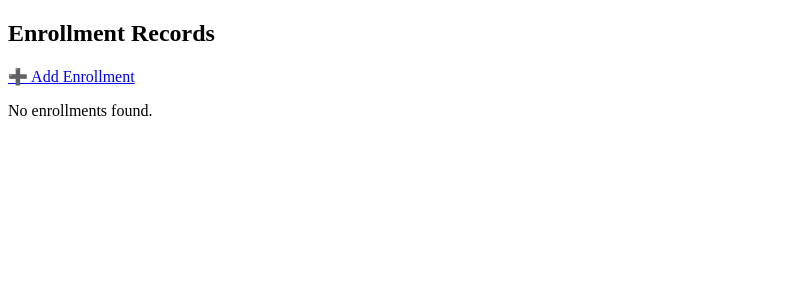
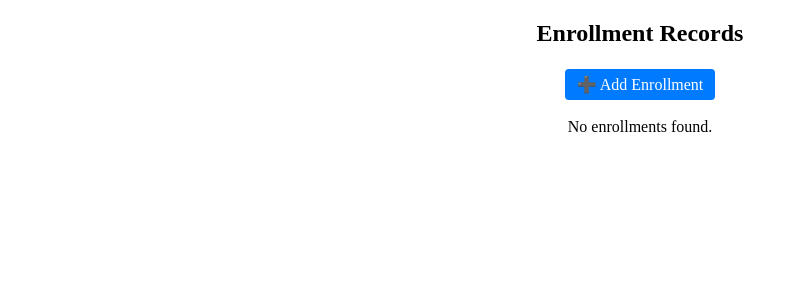
Before and after one commit to sreezoni2131877/student_record_system, a PHP site: page /view_enrollment.php in a window 1280 px wide. Shown: the top 300 px of the page, without its empty margins (0-798 px from the left). Run offline with PHP 8.4, Linux system fonts and the light colour scheme; data that the repository does not hold is empty.

Commit message:
Update view_enrollment.php

```diff
--- a/view_enrollment.php
+++ b/view_enrollment.php
@@ -11,14 +11,35 @@ $result = mysqli_query($conn, $sql);
 ?>
 <!DOCTYPE html>
 <html>
-<head><title>View Enrollments</title></head>
+<head>
+    <title>View Enrollments</title>
+    <style>
+        table { border-collapse: collapse; width: 90%; margin: 20px auto; }
+        th, td { border: 1px solid #333; padding: 8px; text-align: center; }
+        th { background: #007BFF; color: white; }
+        .btn {
+            display: inline-block;
+            padding: 6px 12px;
+            margin: 2px;
+            border-radius: 4px;
+            text-decoration: none;
+            color: #fff;
+        }
+        .btn-edit { background-color: #28a745; }   /* Green */
+        .btn-delete { background-color: #dc3545; } /* Red */
+        .btn-add { background-color: #007BFF; }    /* Blue */
+        .btn:hover { opacity: 0.85; }
+    </style>
+</head>
 <body>
-<h2>Enrollment Records</h2>
-<a href="add_enrollment.php">➕ Add Enrollment</a>
+<h2 style="text-align:center;">Enrollment Records</h2>
+<div style="text-align:center;">
+    <a href="add_enrollment.php" class="btn btn-add">➕ Add Enrollment</a>
+</div>
 <?php if ($result && mysqli_num_rows($result) > 0) { ?>
-<table border="1" cellpadding="8">
+<table>
 <tr>
-    <th>ID</th><th>Student</th><th>Course</th><th>Semester</th><th>Year</th><th>Grade</th>
+    <th>ID</th><th>Student</th><th>Course</th><th>Semester</th><th>Year</th><th>Grade</th><th>Actions</th>
 </tr>
 <?php while ($row = mysqli_fetch_assoc($result)) { ?>
 <tr>
@@ -28,9 +49,13 @@ $result = mysqli_query($conn, $sql);
     <td><?php echo $row['Semester']; ?></td>
     <td><?php echo $row['Year']; ?></td>
     <td><?php echo $row['Grade']; ?></td>
+    <td>
+        <a href="edit_enrollment.php?id=<?php echo $row['EnrollmentID']; ?>" class="btn btn-edit">✏️ Edit</a>
+        <a href="delete_enrollment.php?id=<?php echo $row['EnrollmentID']; ?>" class="btn btn-delete" onclick="return confirm('Delete this enrollment?');">🗑️ Delete</a>
+    </td>
 </tr>
 <?php } ?>
 </table>
-<?php } else { echo "<p>No enrollments found.</p>"; } ?>
+<?php } else { echo "<p style='text-align:center;'>No enrollments found.</p>"; } ?>
 </body>
 </html>
```
